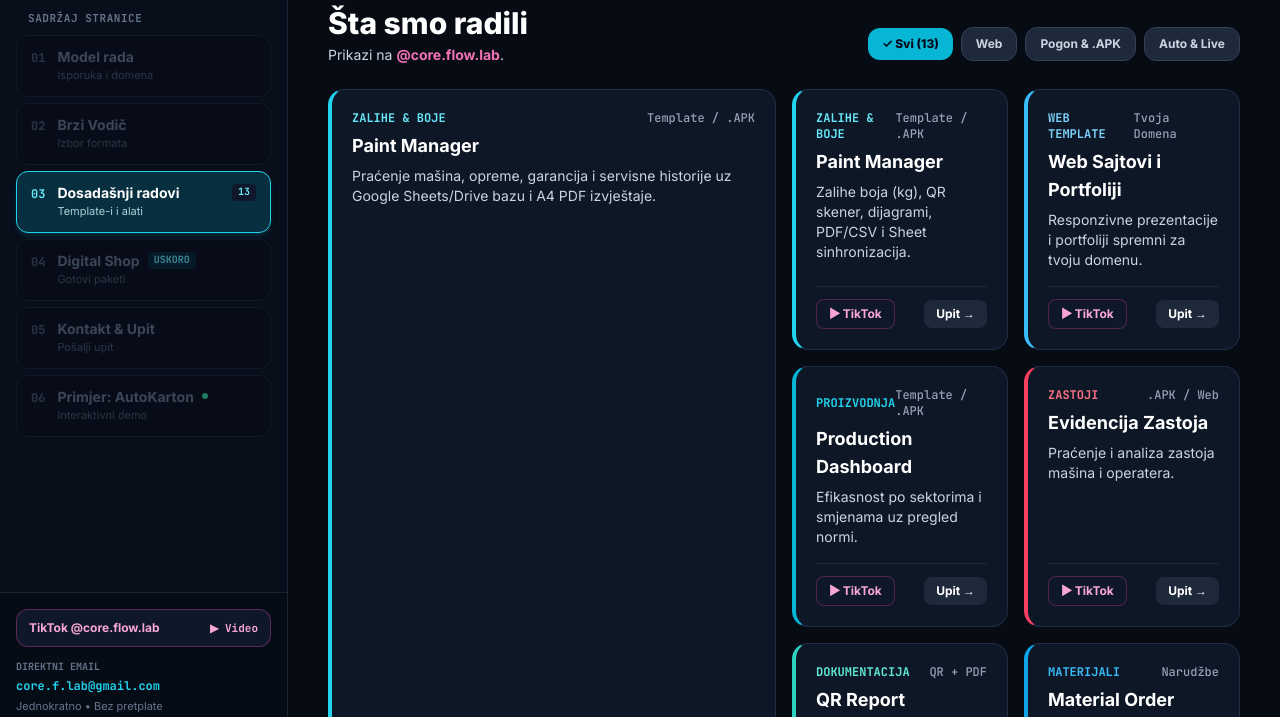
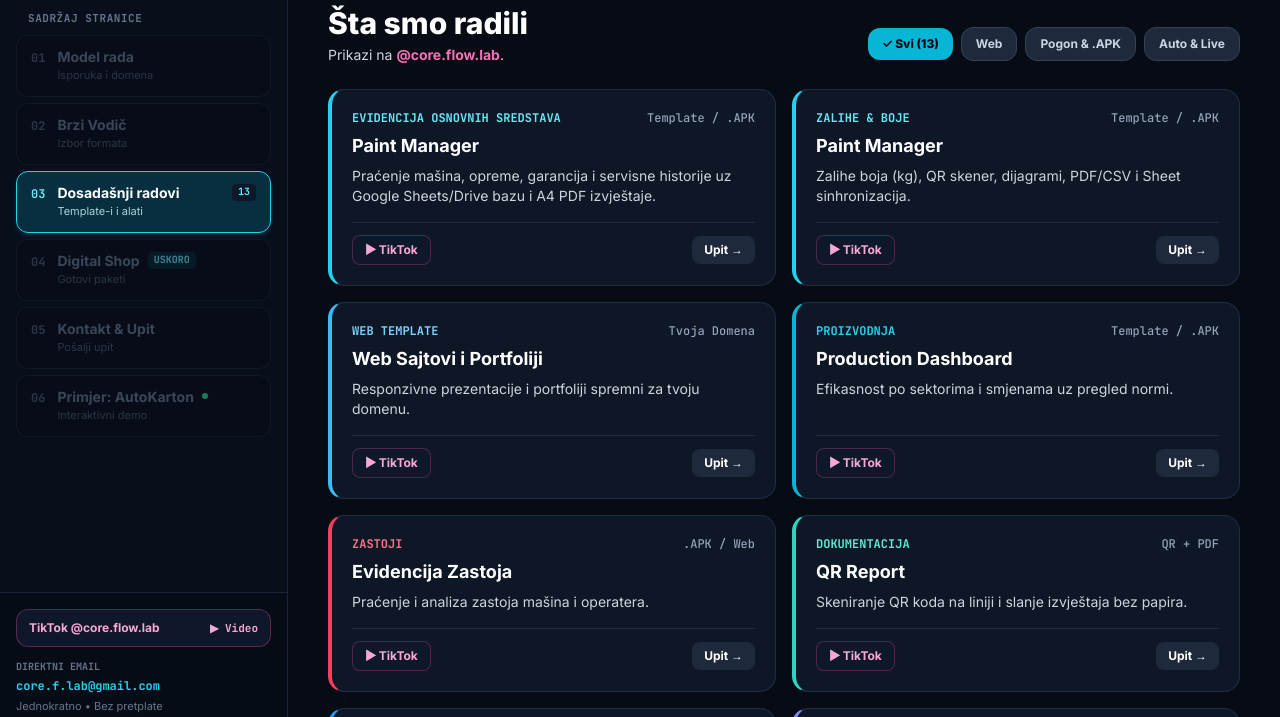
Before and after one commit to coreflab-dev/coreflowlab, a plain HTML site: page index.html in a window 1280 px wide. Both pictures are taken after a click on the button "Radovi (13)". Shown: the part 70-787 px from the top of the page. Drawn offline with nearby package versions, Linux system fonts and the light colour scheme.

Commit message:
Update index.html

```diff
--- a/index.html
+++ b/index.html
@@ -369,7 +369,7 @@
         <div data-cat="industrija" data-tiktok="https://www.tiktok.com/@core.flow.lab?_r=1&_t=ZS-9BclbsUc4gf" class="project-card card-box rounded-2xl p-5 border-l-4 border-l-cyan-400 flex flex-col justify-between">
           <div>
             <div class="flex items-center justify-between text-xs font-mono mb-1.5">
-              <span class="text-cyan-300 font-bold">ZALIHE & BOJE</span>
+              <span class="text-cyan-300 font-bold">EVIDENCIJA OSNOVNIH SREDSTAVA</span>
               <span class="text-slate-400">Template / .APK</span>
             </div>
             <h3 class="text-lg font-bold text-white">Paint Manager</h3>
@@ -382,7 +382,7 @@
             <button type="button" onclick="askAboutProject('Slično kao Paint Manager')" class="text-xs font-bold text-white bg-slate-800 hover:bg-cyan-500 hover:text-slate-950 px-3 py-1.5 rounded-lg transition">Upit →</button>
           </div>
         </div>
-      <div class="grid grid-cols-1 md:grid-cols-2 gap-4" id="projectsGrid">
+
         <!-- PAINT MANAGER -->
         <div data-cat="industrija" data-tiktok="https://www.tiktok.com/@core.flow.lab?_r=1&_t=ZS-9BclbsUc4gf" class="project-card card-box rounded-2xl p-5 border-l-4 border-l-cyan-400 flex flex-col justify-between">
           <div>
```
